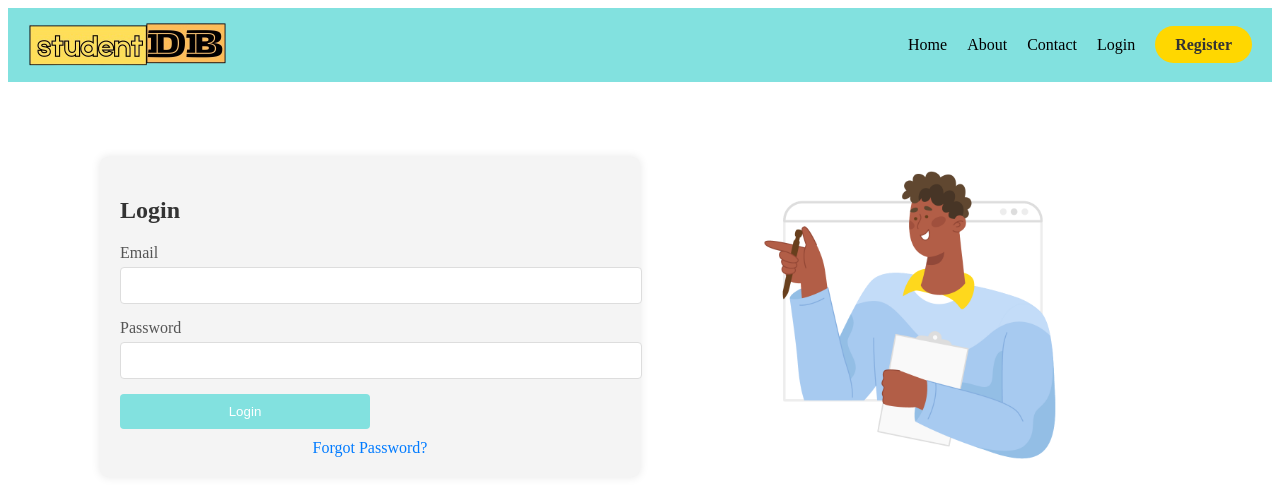
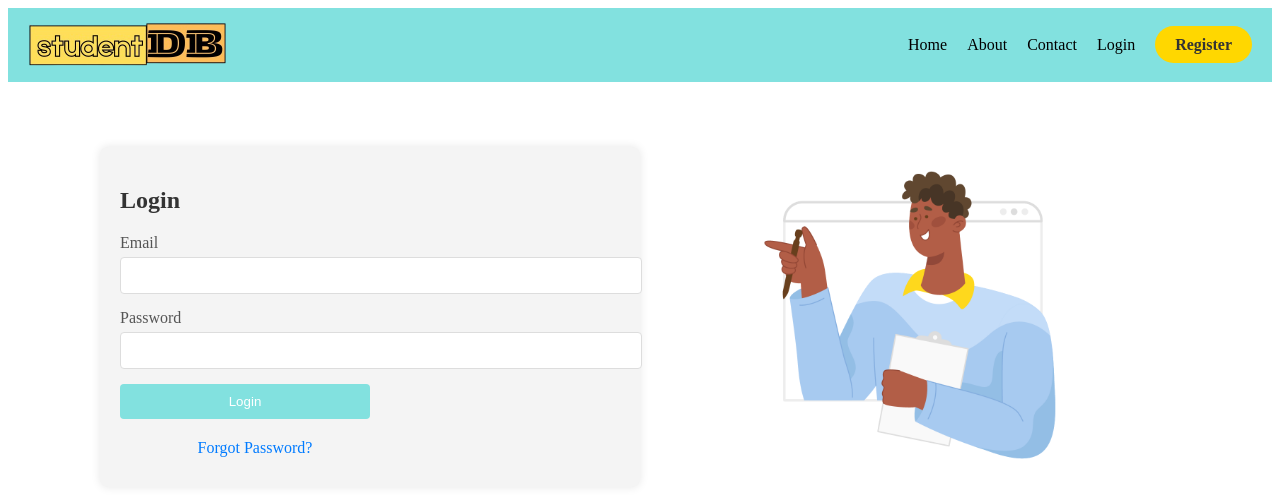
Before and after one commit to emanoj1/studentdb-client, a React (Create React App) app: page /login in a window 1280 px wide. Shown: the top 498 px of the page. Built offline with nearby package versions, Linux system fonts and the light colour scheme.

Commit message:
Position the link correctly

```diff
--- a/src/components/Login.css
+++ b/src/components/Login.css
@@ -1,3 +1,5 @@
+/* Style the login page*/
+
 .login-container {
     display: flex;
     flex-wrap: wrap;
@@ -63,11 +65,13 @@
   }
 
   .forgot-password-link {
+    width: 50%;
     text-align: center;
     display: block;
     margin-top: 10px;
     color: #007bff;
     text-decoration: none;
+    padding: 10px;
   }
 
   .forgot-password-link:hover {
```
